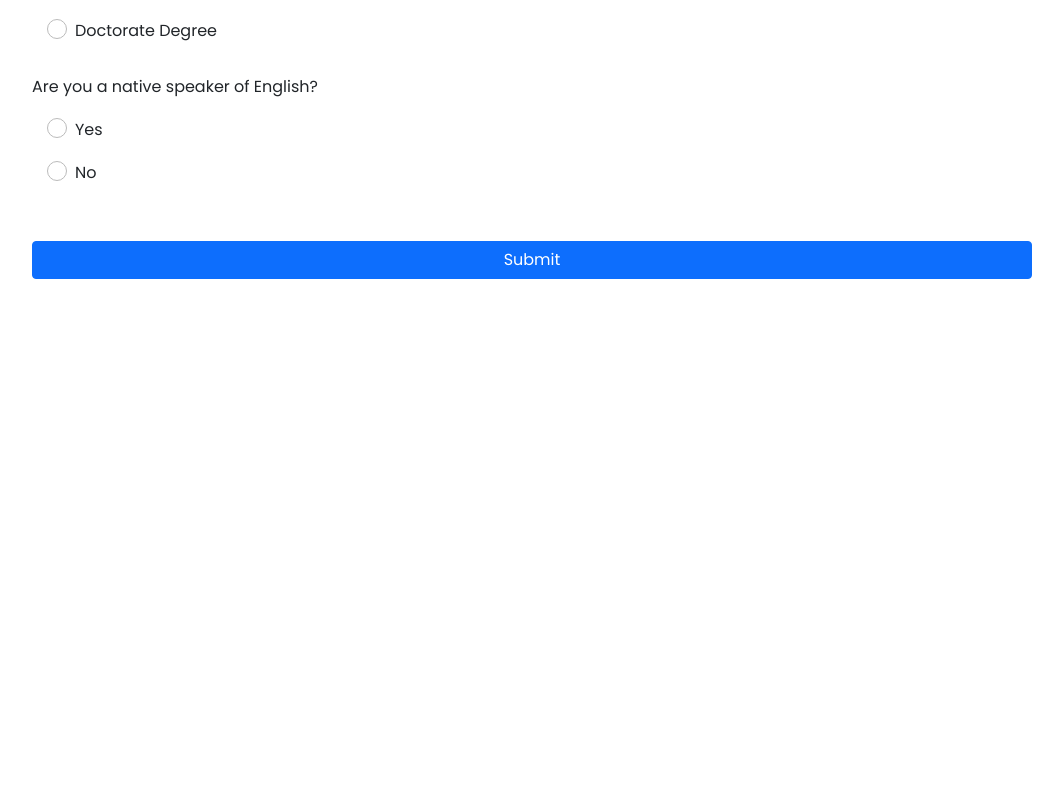
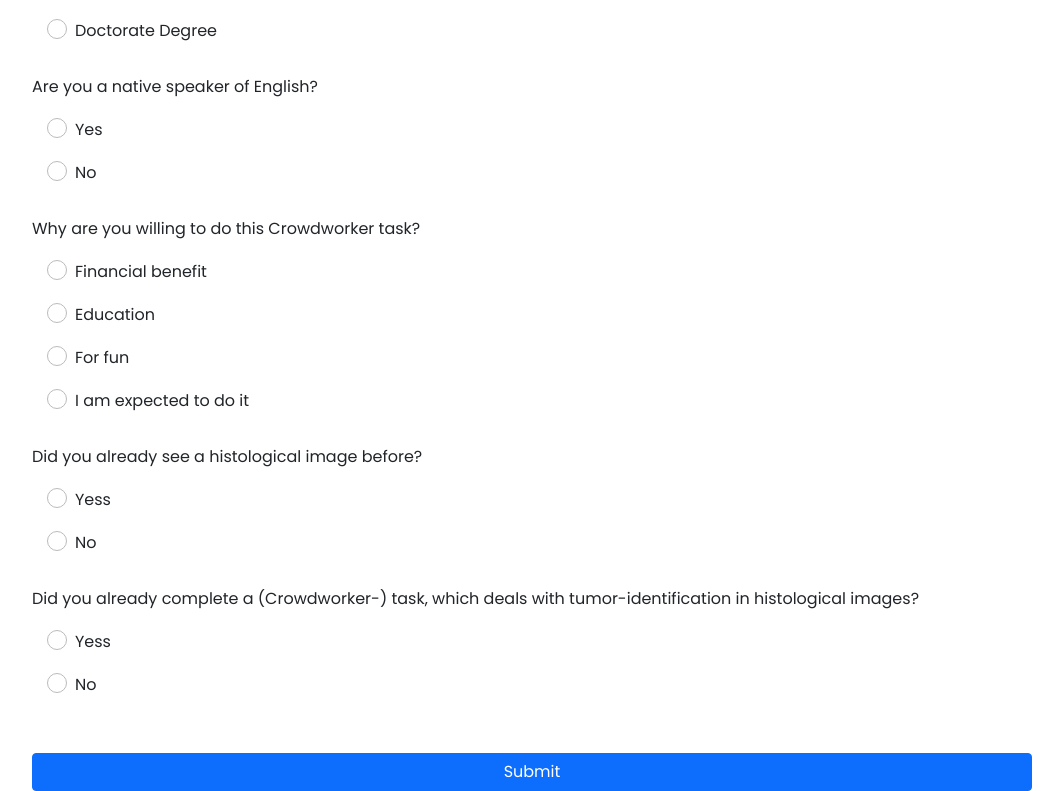
Before and after one commit to AdeelDin92/deployment, a React (Create React App) app: page / in a window 1280 px wide. Shown: the part 704-1495 px from the top of the page, without its empty margins (108-1171 px from the left). Before the commit the page ends 983 px from the top, so only its background shows below. Built offline with nearby package versions, Linux system fonts and the light colour scheme.

Commit message:
updated version

```diff
--- a/src/components/Questionaries.js
+++ b/src/components/Questionaries.js
@@ -11,6 +11,9 @@ function Questionaries() {
     Q2: "",
     Q3: "",
     Q4: "",
+    Q5:"",
+    Q6:"",
+    Q7:""
   });
 
   const handleAnswers = (event) => {
@@ -26,7 +29,7 @@ function Questionaries() {
       //navigate("/Description");
 
 
-      const res = fetch("https://crowdsourcingbackend.herokuapp.com/",{
+      const res = fetch("/",{
         method:"POST",
         headers:{
           "Content-type" : "application/json"
@@ -35,7 +38,10 @@ function Questionaries() {
           Q1:Questions.Q1,
           Q2:Questions.Q2,
           Q3:Questions.Q3,
-          Q4:Questions.Q4
+          Q4:Questions.Q4,
+          Q5:Questions.Q5,
+          Q6:Questions.Q6,
+          Q7:Questions.Q7,
         })
       });
 
@@ -240,6 +246,104 @@ function Questionaries() {
                   No
                 </p>
               </div>
+              <div className="mb-3">
+                <label className="mb-3">
+                Why are you willing to do this Crowdworker task?
+                </label>
+                <p>
+                  <input
+                    type="radio"
+                    name="Q5"
+                    value="Financial benefit"
+                    onChange={handleAnswers}
+                    className="me-2"
+                  />
+                  Financial benefit
+                </p>
+                <p>
+                  <input
+                    type="radio"
+                    name="Q5"
+                    value="Education"
+                    onChange={handleAnswers}
+                    className="me-2"
+                  />
+                  Education
+                </p>
+                <p>
+                  <input
+                    type="radio"
+                    name="Q5"
+                    value="For fun"
+                    onChange={handleAnswers}
+                    className="me-2"
+                  />
+                 For fun
+                </p>
+                <p>
+                  <input
+                    type="radio"
+                    name="Q5"
+                    value="I am expected to do it"
+                    onChange={handleAnswers}
+                    className="me-2"
+                  />
+                 I am expected to do it
+                </p>
+              </div>
+              <div className="mb-3">
+                <label className="mb-3">
+                Did you already see a histological image before?
+                </label>
+                <p>
+                  <input
+                    type="radio"
+                    name="Q6"
+                    value="Yess"
+                    onChange={handleAnswers}
+                    className="me-2"
+                  />
+                  Yess
+                </p>
+                <p>
+                  <input
+                    type="radio"
+                    name="Q6"
+                    value="No"
+                    onChange={handleAnswers}
+                    className="me-2"
+                  />
+                  No
+                </p>
+
+              </div>
+              <div className="mb-3">
+                <label className="mb-3">
+                Did you already complete a (Crowdworker-) task, which deals with tumor-identification in histological images?
+                </label>
+                <p>
+                  <input
+                    type="radio"
+                    name="Q7"
+                    value="Yess"
+                    onChange={handleAnswers}
+                    className="me-2"
+                  />
+                  Yess
+                </p>
+                <p>
+                  <input
+                    type="radio"
+                    name="Q7"
+                    value="No"
+                    onChange={handleAnswers}
+                    className="me-2"
+                  />
+                  No
+                </p>
+
+              </div>
+
 
               <Button
                 type="submit"
```
Also changed, not shown: src/components/Testing/SlideShow.js (+29 -22 lines).
